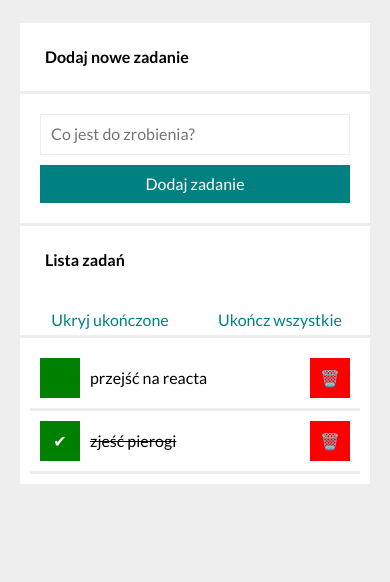
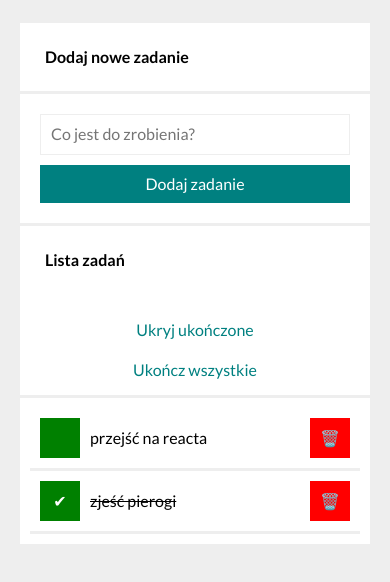
Before and after one commit to michalwodniczak/todo-list-react, a React (Create React App) app: page / in a window 390 px wide. Shown: the top 582 px of the page. Built offline with nearby package versions, Linux system fonts and the light colour scheme.

Commit message:
renamed className and added media queries

```diff
--- a/src/Buttons/index.js
+++ b/src/Buttons/index.js
@@ -5,13 +5,13 @@ const Buttons = ({ tasks, hideDoneTasks }) => {
     }
 
     return (
-        <div className="section__hidden">
+        <div className="button__container">
             <button
-                className="section__button">
+                className="button__button">
                 {hideDoneTasks ? "Pokaż" : "Ukryj"} ukończone
             </button>
             <button
-                className="section__button"
+                className="button__button"
                 disabled={tasks.every(({ done }) => done)}
             >
                 Ukończ wszystkie
--- a/src/Buttons/style.css
+++ b/src/Buttons/style.css
@@ -1,10 +1,17 @@
-.section__hidden {
+.button__container {
     display: grid;
     grid-template-columns: 1fr 1fr;
 }
 
+@media (max-width:768px) {
+    .button__container {
+        grid-template-columns: 1fr;
+        grid-gap:20px;
+        padding:10px;
+    }
+}
 
-.section__button {
+.button__button {
     border: none;
     max-height: 30px;
     background-color: #fff;
@@ -13,10 +20,10 @@
     cursor: pointer;
 }
 
-.section__button:hover {
+.button__button:hover {
     color: #00b3b3;
 }
 
-.section__button:disabled {
+.button__button:disabled {
     color: gray;
 }
```
